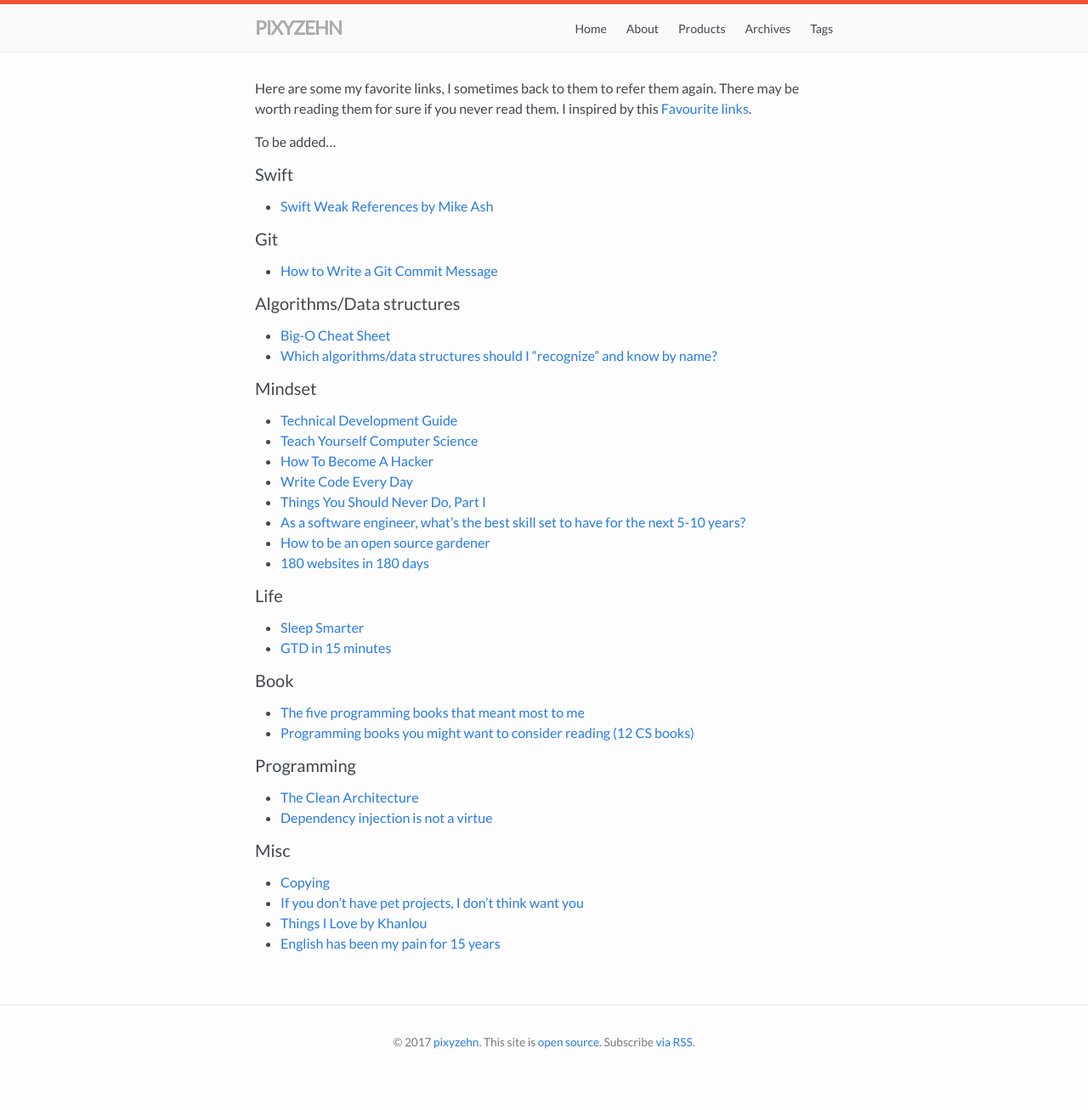
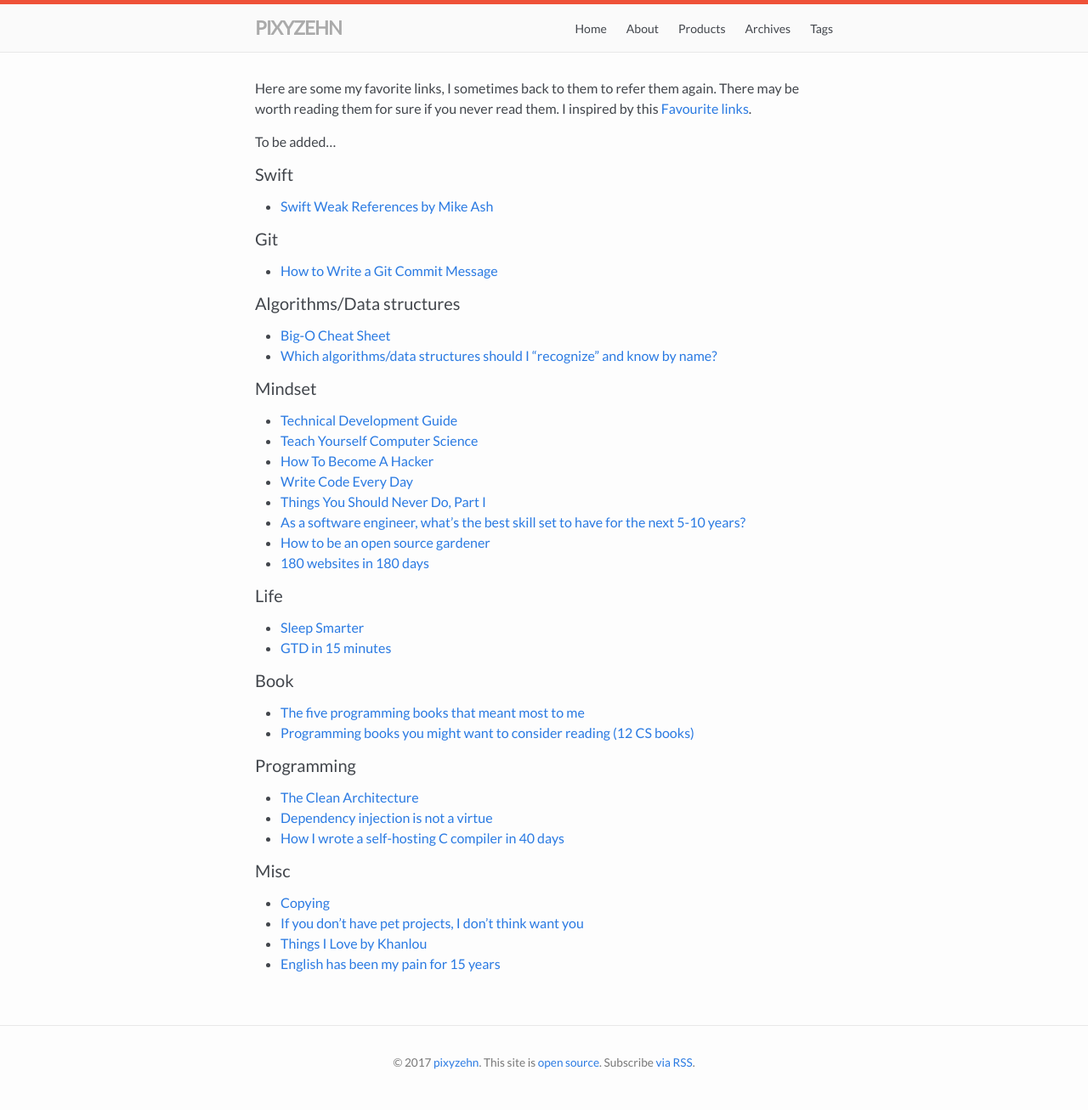
Before and after one commit to pixyzehn/pixyzehn.com, a Jekyll site: the page built from pages/links.md, in a window 1280 px wide. Shown: the whole page at 85% size. Built offline with Jekyll 4.4.1, drawn with Linux system fonts in a browser that asks for light colours; before the commit the page ends 1283 px from its top, so only the background shows below that.

Commit message:
Update links

```diff
--- a/pages/links.md
+++ b/pages/links.md
@@ -39,6 +39,7 @@ To be added...
 #### Programming
 - [The Clean Architecture](https://8thlight.com/blog/uncle-bob/2012/08/13/the-clean-architecture.html)
 - [Dependency injection is not a virtue](http://david.heinemeierhansson.com/2012/dependency-injection-is-not-a-virtue.html)
+- [How I wrote a self-hosting C compiler in 40 days](http://www.sigbus.info/how-i-wrote-a-self-hosting-c-compiler-in-40-days.html)
 
 #### Misc
 - [Copying](http://robnapier.net/copying)
```
